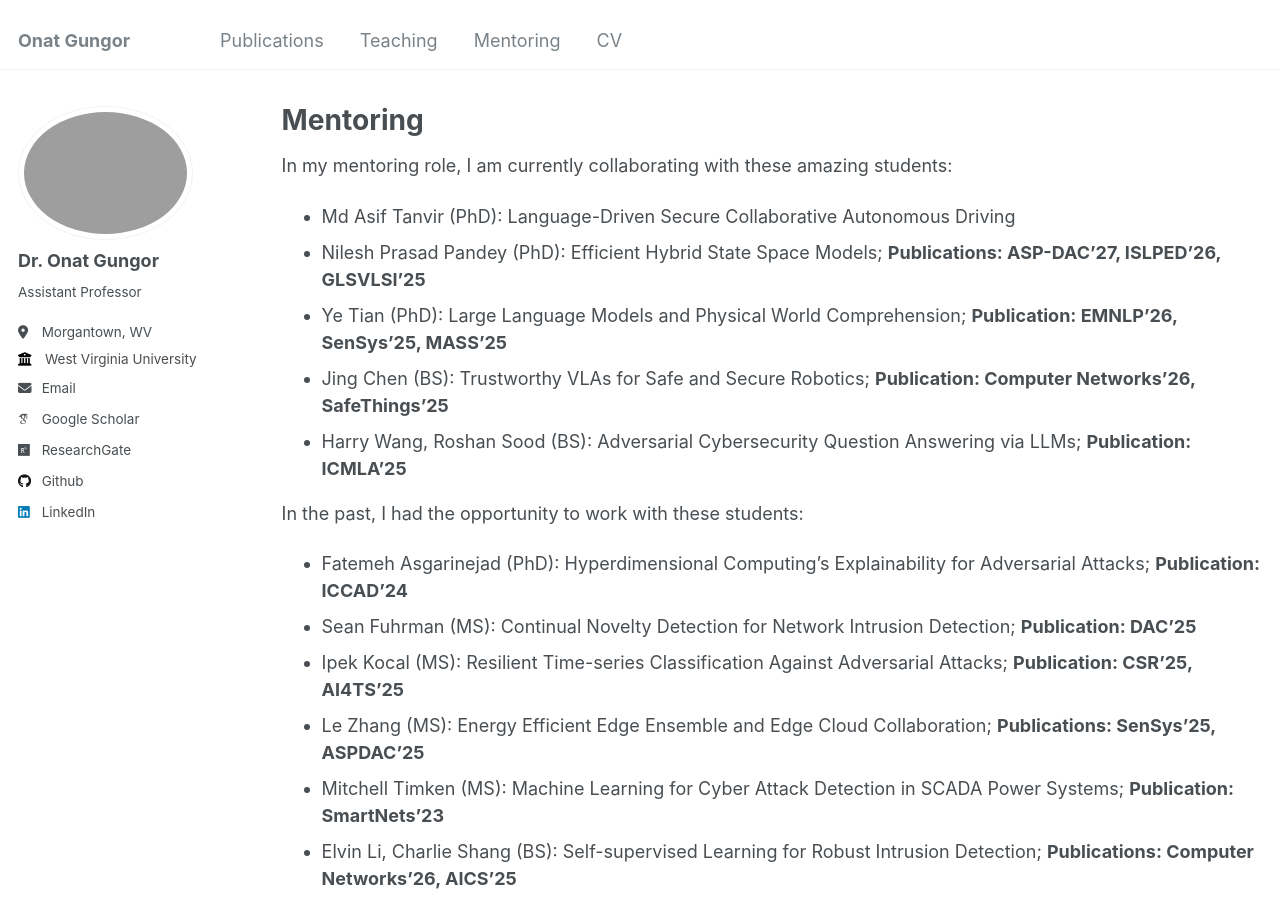
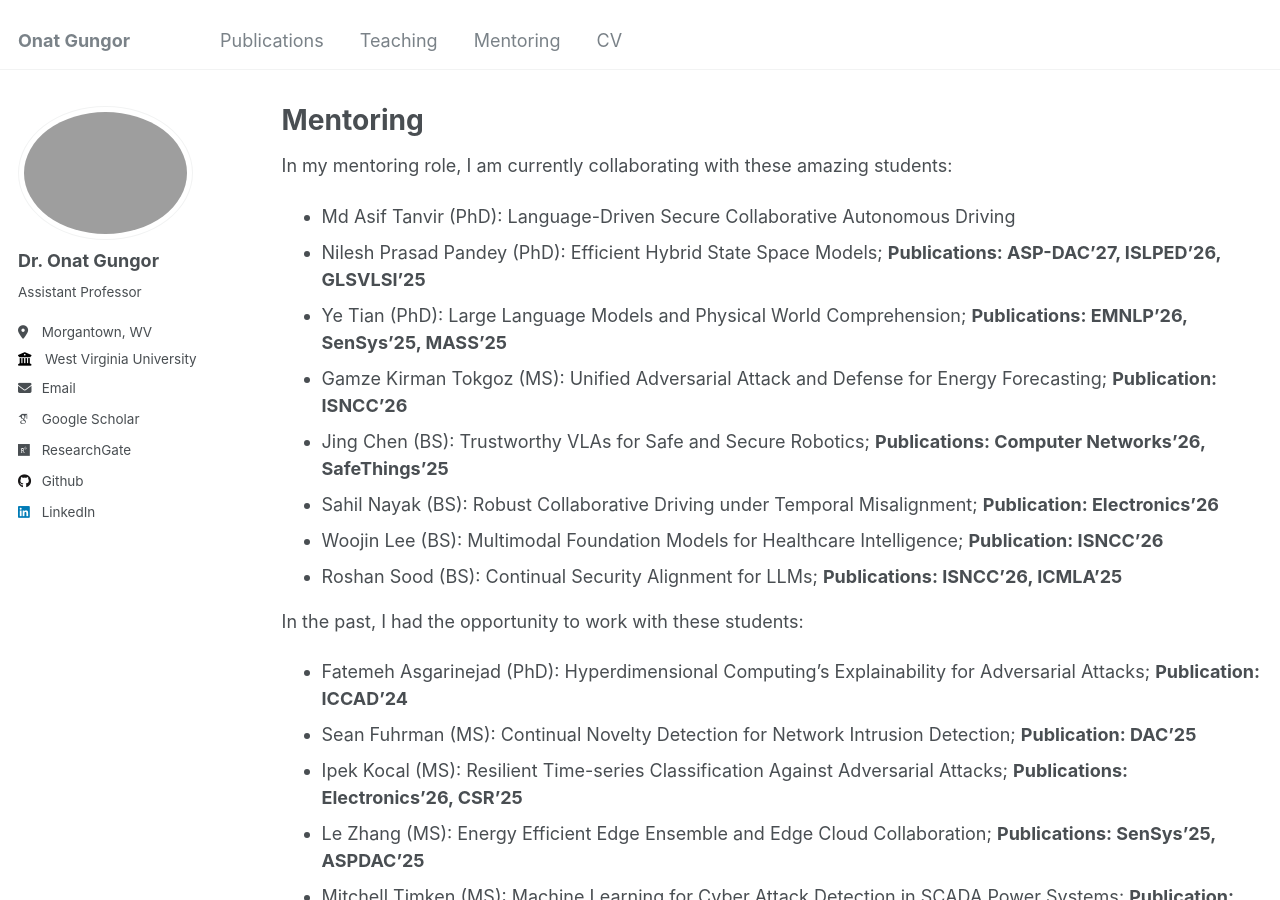
Before and after one commit to onatucsd/onatucsd.github.io, a Jekyll site: the page built from _pages/mentoring.md, in a window 1280 px wide and 900 px high. Built offline with Jekyll 4.4.1, drawn with Linux system fonts in a browser that asks for light colours; some web fonts are replaced.

Commit message:
Update mentoring.md

```diff
--- a/_pages/mentoring.md
+++ b/_pages/mentoring.md
@@ -9,14 +9,17 @@ author_profile: true
 In my mentoring role, I am currently collaborating with these amazing students:
 * Md Asif Tanvir (PhD): Language-Driven Secure Collaborative Autonomous Driving
 * Nilesh Prasad Pandey (PhD): Efficient Hybrid State Space Models; **Publications: ASP-DAC'27, ISLPED'26, GLSVLSI'25**
-* Ye Tian (PhD): Large Language Models and Physical World Comprehension; **Publication: EMNLP'26, SenSys'25, MASS'25**
-* Jing Chen (BS): Trustworthy VLAs for Safe and Secure Robotics; **Publication: Computer Networks'26, SafeThings'25**
-* Harry Wang, Roshan Sood (BS): Adversarial Cybersecurity Question Answering via LLMs; **Publication: ICMLA'25**
+* Ye Tian (PhD): Large Language Models and Physical World Comprehension; **Publications: EMNLP'26, SenSys'25, MASS'25**
+* Gamze Kirman Tokgoz (MS): Unified Adversarial Attack and Defense for Energy Forecasting; **Publication: ISNCC'26**
+* Jing Chen (BS): Trustworthy VLAs for Safe and Secure Robotics; **Publications: Computer Networks'26, SafeThings'25**
+* Sahil Nayak (BS): Robust Collaborative Driving under Temporal Misalignment; **Publication: Electronics'26**
+* Woojin Lee (BS): Multimodal Foundation Models for Healthcare Intelligence; **Publication: ISNCC'26**
+* Roshan Sood (BS): Continual Security Alignment for LLMs; **Publications: ISNCC'26, ICMLA'25**
 
 In the past, I had the opportunity to work with these students:
 * Fatemeh Asgarinejad (PhD): Hyperdimensional Computing's Explainability for Adversarial Attacks; **Publication: ICCAD'24**
 * Sean Fuhrman (MS): Continual Novelty Detection for Network Intrusion Detection; **Publication: DAC'25**
-* Ipek Kocal (MS): Resilient Time-series Classification Against Adversarial Attacks; **Publication: CSR'25, AI4TS'25**
+* Ipek Kocal (MS): Resilient Time-series Classification Against Adversarial Attacks; **Publications: Electronics'26, CSR'25**
 * Le Zhang (MS): Energy Efficient Edge Ensemble and Edge Cloud Collaboration; **Publications: SenSys'25, ASPDAC'25**
 * Mitchell Timken (MS): Machine Learning for Cyber Attack Detection in SCADA Power Systems; **Publication: SmartNets'23**
 * Elvin Li, Charlie Shang (BS): Self-supervised Learning for Robust Intrusion Detection; **Publications: Computer Networks'26, AICS'25**
```
